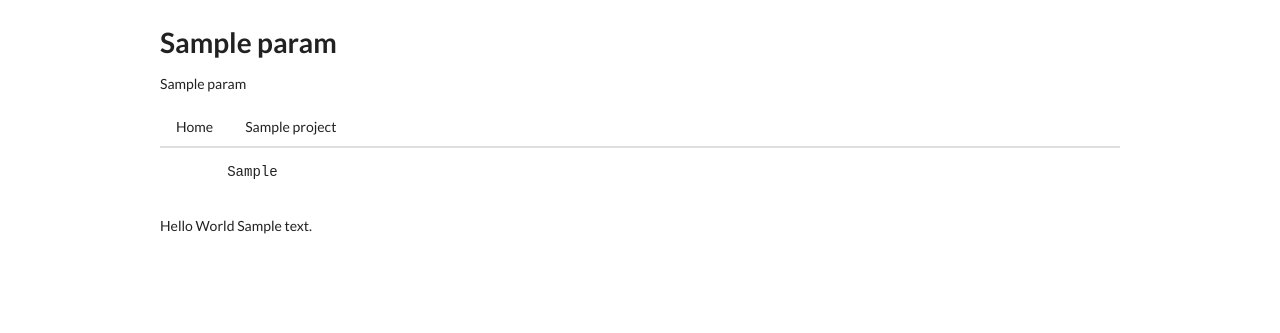
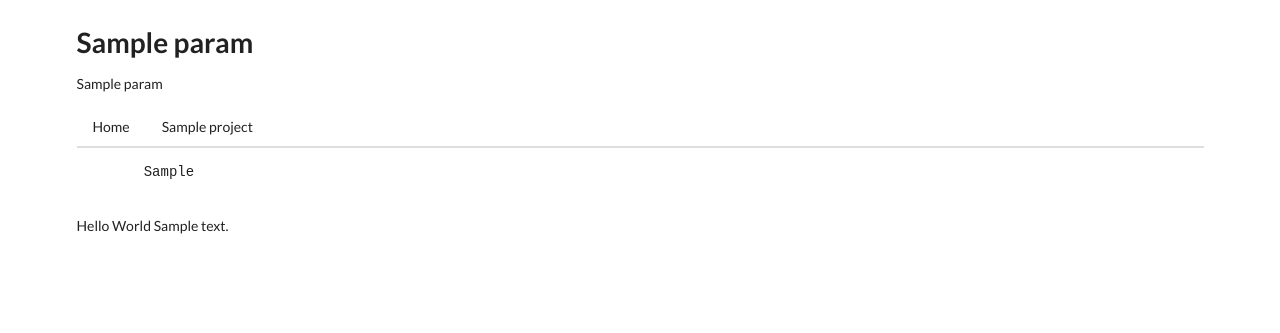
Before and after one commit to nicolasramy/simple-portfolio, a Django app: template www/frontend/templates/default/pages/index.html in a window 1280 px wide. Shown: the top 333 px of the page. Run offline with Django 3.2, Linux system fonts and the light colour scheme; the template is opened without the code that fills it: most values are stand-ins (such as "Sample title", 1, 10 or a date in 2020).

Commit message:
remove uneeded rules

```diff
--- a/www/static/default/css/app.css
+++ b/www/static/default/css/app.css
@@ -1,7 +1,3 @@
 .main.container {
-  max-width: 960px !important;
   padding: 2em 0em 7em;
-
-    margin-left: auto !important;
-    margin-right: auto !important;
 }
```
